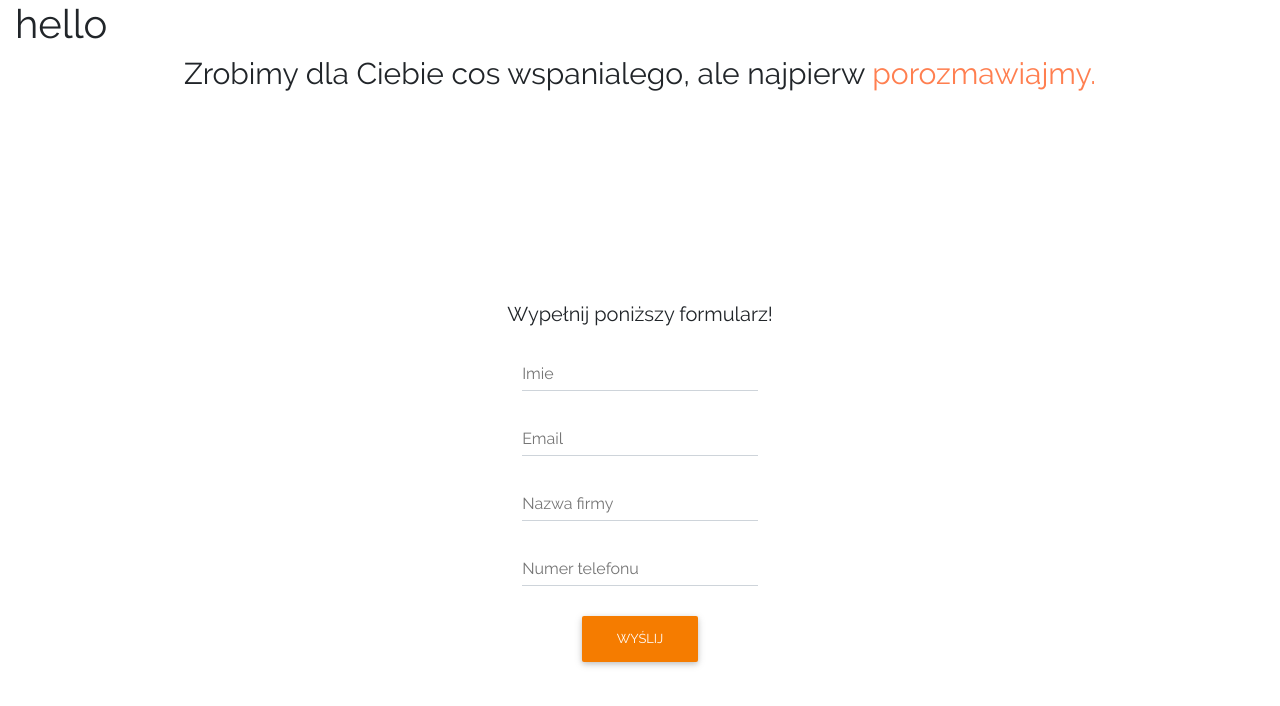
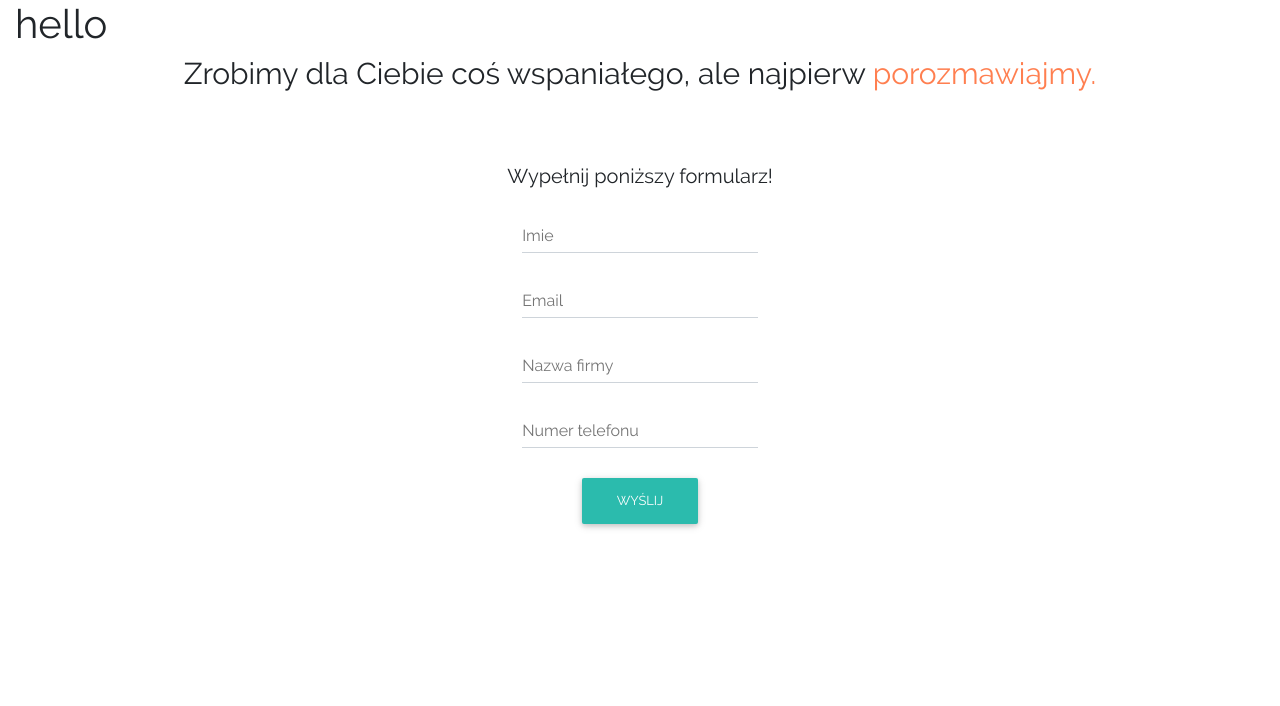
Before and after one commit to HoopDead/rr_investments, a React (Create React App) app: page /contact in a window 1280 px wide. Shown: the top 706 px of the page. Built offline with nearby package versions, Linux system fonts and the light colour scheme.

Commit message:
Update contact.jsx

```diff
--- a/src/pages/contact.jsx
+++ b/src/pages/contact.jsx
@@ -6,22 +6,22 @@ class Contact extends Component {
   render() {
     return (
       <MDBContainer>
-         <MDBRow center style = {{height: "100vh"}}>
-            <h1 style = {{fontSize: 30, height: 50}}>Zrobimy dla Ciebie cos wspanialego, ale najpierw <span style = {{color: "coral"}}>porozmawiajmy.</span></h1>
-            <form>
+         <MDBRow center>
+            <h1 style = {{fontSize: 30, height: 50}}>Zrobimy dla Ciebie coś wspaniałego, ale najpierw <span style = {{color: "coral"}}>porozmawiajmy.</span></h1>
+            <form style = {{marginTop: 50}}>
             <p className="h5 text-center mb-4">Wypełnij poniższy formularz!</p>
             <div className="grey-text">
-             <MDBCol>
+             <MDBCol class = "col-md-6">
                <MDBInput label="Imie"  name = "name"/>
                <MDBInput label="Email"  name = "email"/>
              </MDBCol>
-             <MDBCol>
+             <MDBCol class = "col-md-6">
                <MDBInput label="Nazwa firmy" name = "text" />
                <MDBInput label="Numer telefonu" name = "tel"/>
              </MDBCol>
            </div>
            <div className="text-center">
-           <MDBBtn rounded color = "orange">Wyślij</MDBBtn>
+           <MDBBtn rounded >Wyślij</MDBBtn>
            </div>
            </form>
           </MDBRow>
```
